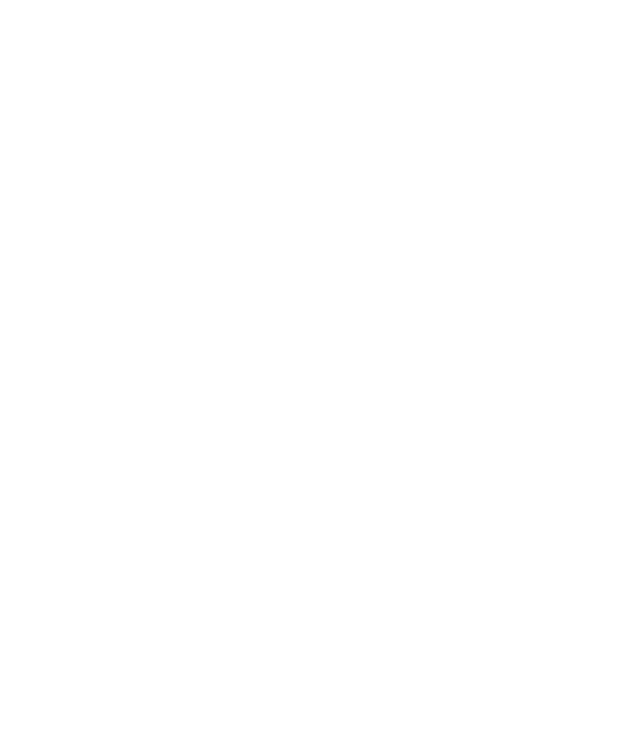
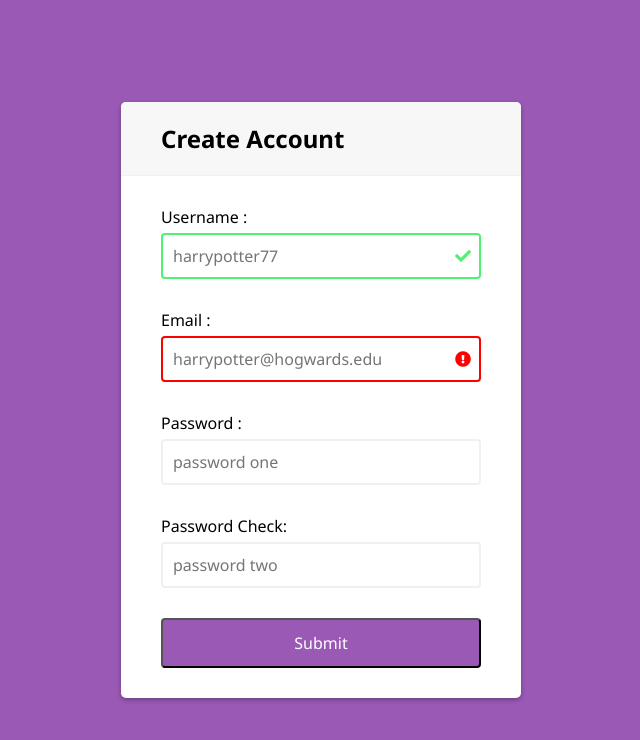
Before and after one commit to adeeplearn/100daysJs, a website: page 1_form-validation/index.html in a window 1280 px wide. Shown: the whole page, without its empty margins (319-959 px from the left). Drawn offline with Linux system fonts and the light colour scheme.

Commit message:
upate html element and css styling

```diff
--- a/1_form-validation/index.html
+++ b/1_form-validation/index.html
@@ -4,10 +4,55 @@
     <meta charset="UTF-8">
     <meta name="viewport" content="width=device-width, initial-scale=1.0">
     <title>Form Validation</title>
+    <link rel="stylesheet" href="node_modules/@fortawesome/fontawesome-free/css/all.css">
     <link rel="stylesheet" href="src/css/style.css">
 </head>
 
 <body>
+    <div class="container">
+        <div class="header">
+            <h2>Create Account</h2>
+        </div>
+        <div class="form" id="form">
+            <div class="form-control success">
+                <label for="username">
+                    Username :
+                </label>
+                <input type="text" id="username" placeholder="harrypotter77">
+                <i class="fas fa-check"></i>
+                <i class="fas fa-exclamation-circle"></i>
+                <small>Error messages</small>
+            </div>
+            <div class="form-control error">
+                <label for="email">
+                    Email :
+                </label>
+                <input type="email" id="email" placeholder="harrypotter@hogwards.edu">
+                <i class="fas fa-check"></i>
+                <i class="fas fa-exclamation-circle"></i>
+                <small>Error messages</small>
+            </div>
+            <div class="form-control">
+                <label for="password-one">
+                    Password :
+                </label>
+                <input type="password" id="password-one" placeholder="password one">
+                <i class="fas fa-check"></i>
+                <i class="fas fa-exclamation-circle"></i>
+                <small>Error messages</small>
+            </div>
+            <div class="form-control">
+                <label for="password-two">
+                    Password Check:
+                </label>
+                <input type="password" id="password-two" placeholder="password two">
+                <i class="fas fa-check"></i>
+                <i class="fas fa-exclamation-circle"></i>
+                <small>Error messages</small>
+            </div>
+            <button>Submit</button>
+        </div>
+    </div>
     <script src="src/js/index.js"></script>
 </body>
 
--- a/1_form-validation/package.json
+++ b/1_form-validation/package.json
@@ -8,5 +8,8 @@
   },
   "keywords": [],
   "author": "adeeplearn",
-  "license": "ISC"
+  "license": "ISC",
+  "dependencies": {
+    "@fortawesome/fontawesome-free": "^5.14.0"
+  }
 }
--- a/1_form-validation/src/css/style.css
+++ b/1_form-validation/src/css/style.css
@@ -0,0 +1,112 @@
+@import url('https://fonts.googleapis.com/css2?family=Noto+Sans:wght@400;700&display=swap');
+
+* {
+    box-sizing: border-box;
+    margin: 0;
+    padding: 0;
+}
+
+html {
+    font-size: 10px;
+}
+
+body {
+    background-color: #9b59b6;
+    font-family: 'Noto Sans', sans-serif;
+    font-size: 1.6rem;
+    display: flex;
+    align-items: center;
+    justify-content: center;
+    min-height: 100vh;
+    margin: 0;
+}
+
+.container {
+    background-color: #fff;
+    border-radius: .5rem;
+    overflow: hidden;
+    box-shadow: 0 .2rem .5rem rgba(0, 0, 0, 0.3);
+    width: 40rem;
+    max-width: 100%;
+}
+
+.header {
+    background-color: #f7f7f7;
+    border-bottom: 1px solid #f0f0f0;
+    padding: 2rem 4rem;
+}
+
+.header h2 {
+    margin: 0;
+}
+
+.form {
+    padding: 3rem 4rem;
+}
+
+.form-control {
+    margin-bottom: 1rem;
+    padding-bottom: 2rem;
+    position: relative;
+}
+
+.form-control label {
+    display: inline-block;
+    margin-bottom: .5rem;
+}
+
+.form-control input {
+    display: block;
+    border: 2px solid #f0f0f0;
+    border-radius: .4rem;
+    font-family: inherit;
+    font-size: 1.6rem;
+    padding: 1rem;
+    width: 100%;
+}
+
+.form-control.success input {
+    border-color: rgba(38, 236, 81, 0.8);
+}
+
+.form-control.error input {
+    border-color: red;
+}
+
+.form-control i {
+    position: absolute;
+    top: 4.2rem;
+    right: 1rem;
+    visibility: hidden;
+}
+
+.form-control.success i.fa-check {
+    visibility: visible;
+    color: rgba(38, 236, 81, 0.8);
+}
+
+.form-control.error i.fa-exclamation-circle {
+    visibility: visible;
+    color: red;
+}
+
+.form-control small {
+    position: absolute;
+    visibility: hidden;
+    bottom: 0;
+    left: 0;
+}
+
+.form button {
+    background-color: #9b59b6;
+    color: #fff;
+    font-family: inherit;
+    font-size: 1.6rem;
+    padding: 1.2rem;
+    width: 100%;
+    border-radius: .4rem;
+}
+
+.form button:hover {
+    color: black;
+}
```
Also changed, not shown: 2 other files.
